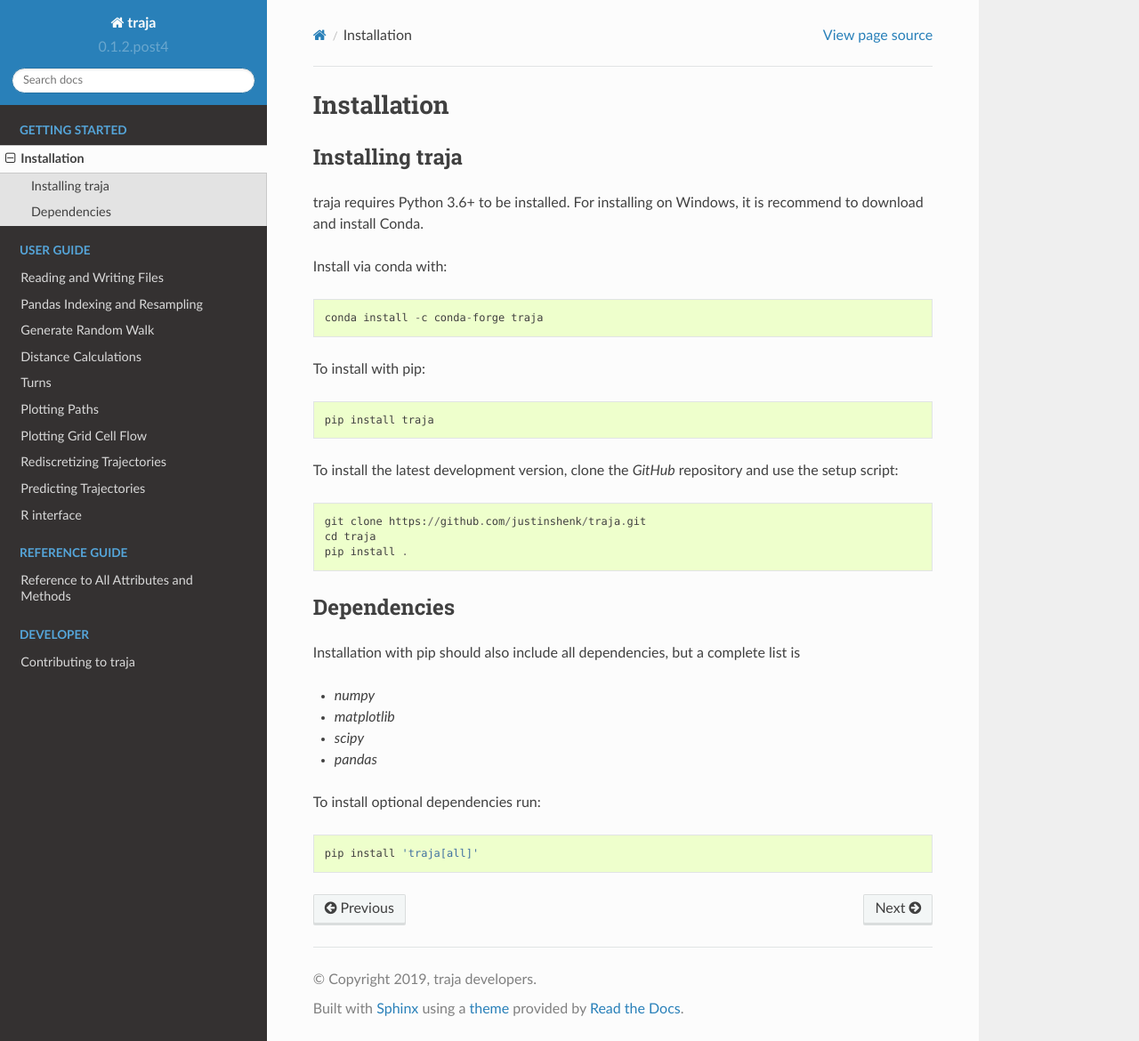
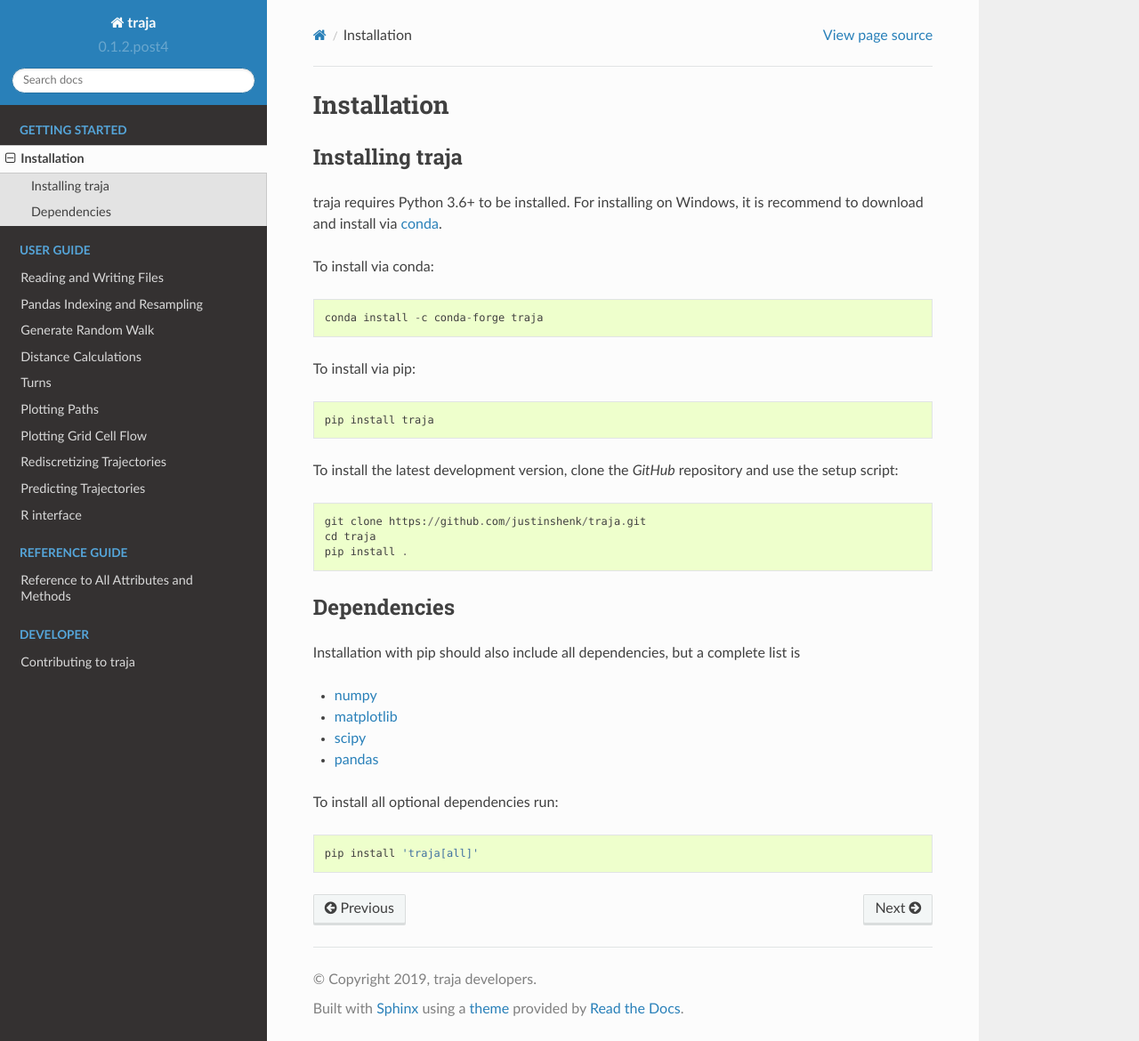
Before and after one commit to traja-team/traja, a Sphinx documentation site: the page built from docs/source/install.rst, in a window 1280 px wide and 1170 px high. Shown: the whole window at 89% size. Built offline with Sphinx 7.4.7 and the Read the Docs theme 2.0.0, drawn with Linux system fonts in a browser that asks for light colours; pages that are not in the unit, such as notebooks, are missing from menus.

Commit message:
Small changes to docs

```diff
--- a/docs/source/install.rst
+++ b/docs/source/install.rst
@@ -4,13 +4,14 @@
 Installing traja
 ----------------
 
-traja requires Python 3.6+ to be installed. For installing on Windows, it is recommend to download and install Conda.
+traja requires Python 3.6+ to be installed. For installing on Windows,
+it is recommend to download and install via conda_.
 
-Install via conda with::
+To install via conda::
 
     conda install -c conda-forge traja
 
-To install with pip::
+To install via pip::
 
    pip install traja
 
@@ -25,12 +26,12 @@
 
 Installation with pip should also include all dependencies, but a complete list is
 
-- `numpy`
-- `matplotlib`
-- `scipy`
-- `pandas`
+- numpy_
+- matplotlib_
+- scipy_
+- pandas_
 
-To install optional dependencies run::
+To install all optional dependencies run::
 
   pip install 'traja[all]'
 
--- a/docs/source/reading.rst
+++ b/docs/source/reading.rst
@@ -38,10 +38,10 @@
 
     df = pd.read_csv('data.csv')
 
-    # If x and y columns named different than "x" and "y", rename them, eg:
-    df.rename(columns={"x_col":"x", "y_col"}, inplace=True) # original column names x_col, y_col
+    # If x and y columns are named different than "x" and "y", rename them, eg:
+    df = df.rename(columns={"x_col": "x", "y_col": "y"}) # original column names x_col, y_col
 
-    # If time column doesn't include "time" in the name, similarly rename it to "time"
+    # If the time column doesn't include "time" in the name, similarly rename it to "time"
 
     trj = traja.TrajaDataFrame(df)
 
```
Also changed, not shown: other parts of docs/source/install.rst (+4 -0 lines), docs/source/index.rst (+15 -3 lines).
